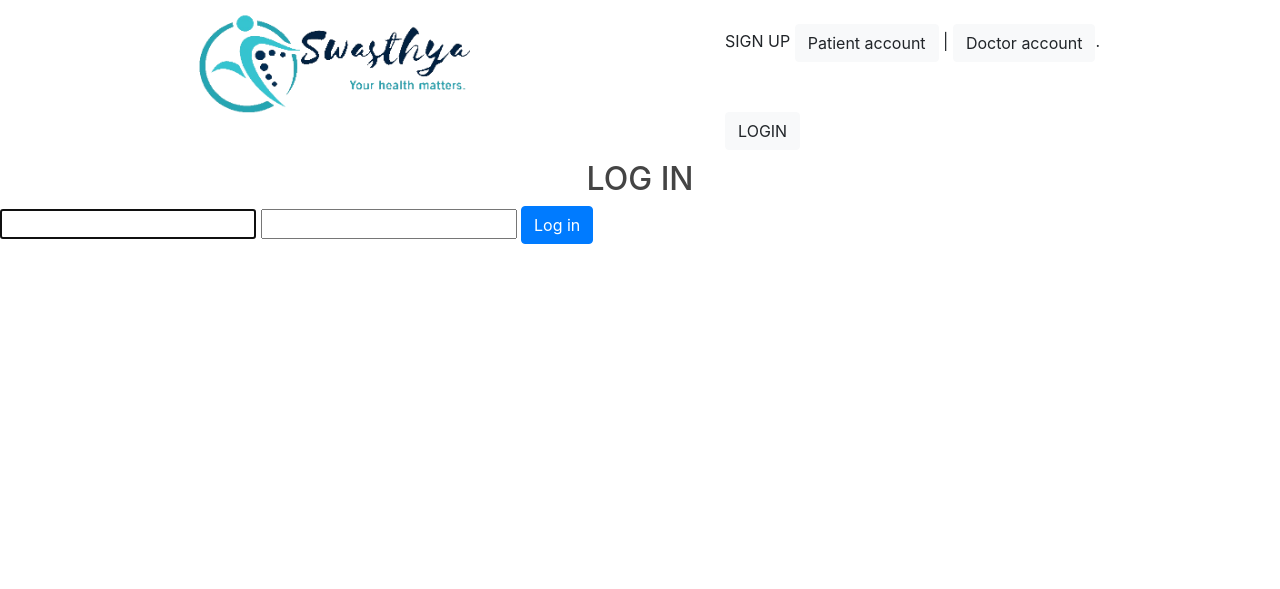
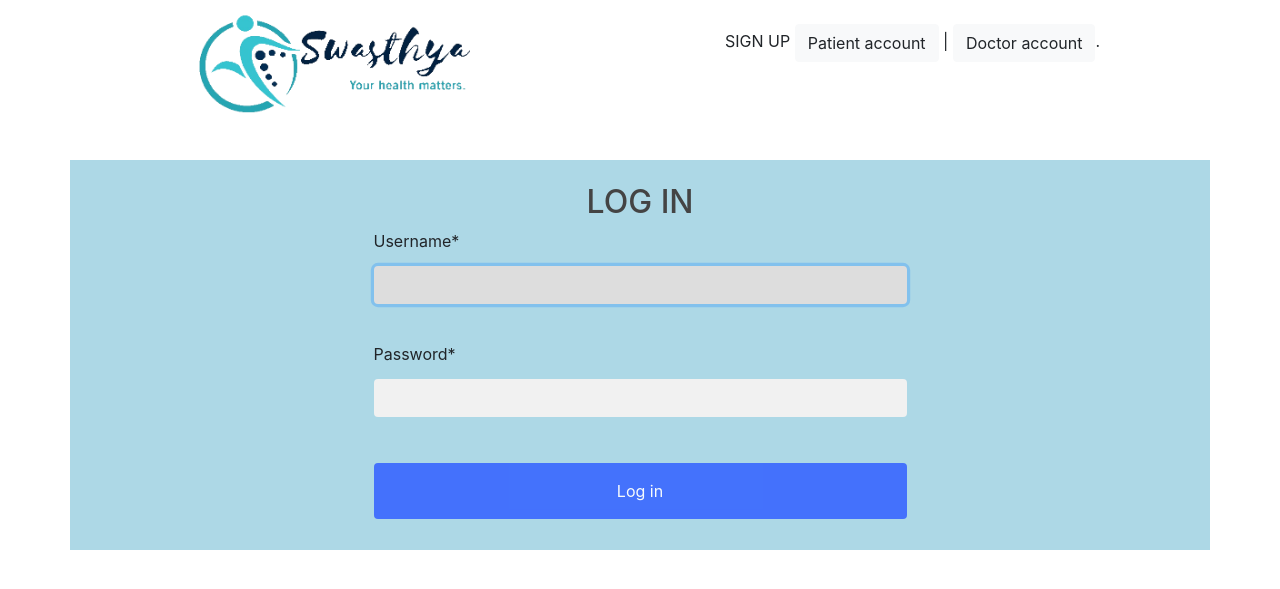
Before and after one commit to rohanb1216/wf-swasthya, a Django app: page /accounts/login/ in a window 1280 px wide. Shown: the top 589 px of the page. Run offline with Django 3.2, Linux system fonts and the light colour scheme; some libraries are stand-ins or nearby versions.

Commit message:
login-css

```diff
--- a/backend/settings.py
+++ b/backend/settings.py
@@ -41,8 +41,9 @@ INSTALLED_APPS = [
     'django.contrib.staticfiles',
     'django.contrib.humanize',
     'swasthya',
+    'crispy_forms',
 ]
-
+CRISPY_TEMPLATE_PACK = 'bootstrap4'
 MIDDLEWARE = [
     'django.middleware.security.SecurityMiddleware',
     'django.contrib.sessions.middleware.SessionMiddleware',
--- a/swasthya/static/css/login.css
+++ b/swasthya/static/css/login.css
@@ -3,6 +3,7 @@
 /* Add padding to containers */
 .container {
   padding: 16px;
+  background-color:lightblue;
 }
 
 /* Full-width input fields */
@@ -20,15 +21,10 @@ input[type=text]:focus, input[type=password]:focus {
   outline: none;
 }
 
-/* Overwrite default styles of hr */
-hr {
-  border: 1px solid #f1f1f1;
-  margin-bottom: 25px;
-}
 
 /* Set a style for the submit/register button */
-.registerbtn {
-  background-color: #4CAF50;
+#btn {
+  background-color: rgb(57, 103, 255);
   color: white;
   padding: 16px 20px;
   margin: 8px 0;
@@ -38,7 +34,7 @@ hr {
   opacity: 0.9;
 }
 
-.registerbtn:hover {
+#btn:hover {
   opacity:1;
 }
 
@@ -46,9 +42,3 @@ hr {
 a {
   color: white;
 }
-
-/* Set a grey background color and center the text of the "sign in" section */
-.signin {
-  background-color: #f1f1f1;
-  text-align: center;
-}
--- a/templates/base.html
+++ b/templates/base.html
@@ -1,12 +1,15 @@
 <!doctype html>
 <html lang="en">
   {% load static %}
+
+
   <head>
     <meta charset="utf-8">
     <meta name="viewport">
     <title>Swasthya</title>
     <link rel="stylesheet" type="text/css" href="{% static "css/reset.css" %}">
     <link rel="stylesheet" type="text/css" href="{% static "css/style.css" %}">
+    <link rel="stylesheet" type="text/css" href="{% static "css/login.css" %}">
     <link rel="stylesheet" href="https://stackpath.bootstrapcdn.com/bootstrap/4.4.1/css/bootstrap.min.css" integrity="sha384-Vkoo8x4CGsO3+Hhxv8T/Q5PaXtkKtu6ug5TOeNV6gBiFeWPGFN9MuhOf23Q9Ifjh" crossorigin="anonymous">
     <link href='http://fonts.googleapis.com/css?family=Crete+Round' rel='stylesheet' type='text/css'>
     <!--[if lt IE 9]>
@@ -27,7 +30,7 @@
                         {% else %}
                          <br>
                          SIGN UP  <a href="{% url 'patient_signup' %}" class="btn btn-light" role="button">Patient account</a> | <a href="{% url 'doctor_signup' %}" class="btn btn-light" role="button">Doctor account</a>.<br>
-                         <li><a href="{% url 'login' %}" class="btn btn-light" role="button">Login</a></li>
+                         <!-- <li><a href="{% url 'login' %}" class="btn btn-light" role="button">Login</a></li> -->
                         {% endif %}
                       </ul>
                   </nav>
--- a/templates/registration/login.html
+++ b/templates/registration/login.html
@@ -1,21 +1,29 @@
 {% extends 'base.html' %}
+
+{% load crispy_forms_tags %}
 
 {% block content %}
   {% if form.non_field_errors %}
-    <div>
+    <div class="alert alert-primary" role="alert">
       {% for error in form.non_field_errors %}
         {{ error }}
       {% endfor %}
+      <button type="button" class="close" data-dismiss="alert" aria-label="Close">
+        <span aria-hidden="true">&times;</span>
+      </button>
     </div>
   {% endif %}
-  <div>
-      <h2>Log in</h2>
-      <form method="post" novalidate>
-        {% csrf_token %}
-        <input type="hidden" name="next" value="{{ next }}">
-        {{ form.username}}
-        {{ form.password}}
-        <button type="submit" class="btn btn-primary">Log in</button>
-      </form>
+  <div class="container h-100">
+    <div class="row h-100 justify-content-center align-items-center">
+      <div class="col-10 col-md-5 col-lg-6">
+        <h2 class="login_title">Log in</h2>
+        <form method="post" novalidate>
+          {% csrf_token %}
+          {{ form|crispy }}
+
+          <button type="submit" class="btn btn-primary" id='btn'>Log in</button>
+        </form>
+      </div>
+    </div>
   </div>
 {% endblock %}
```
